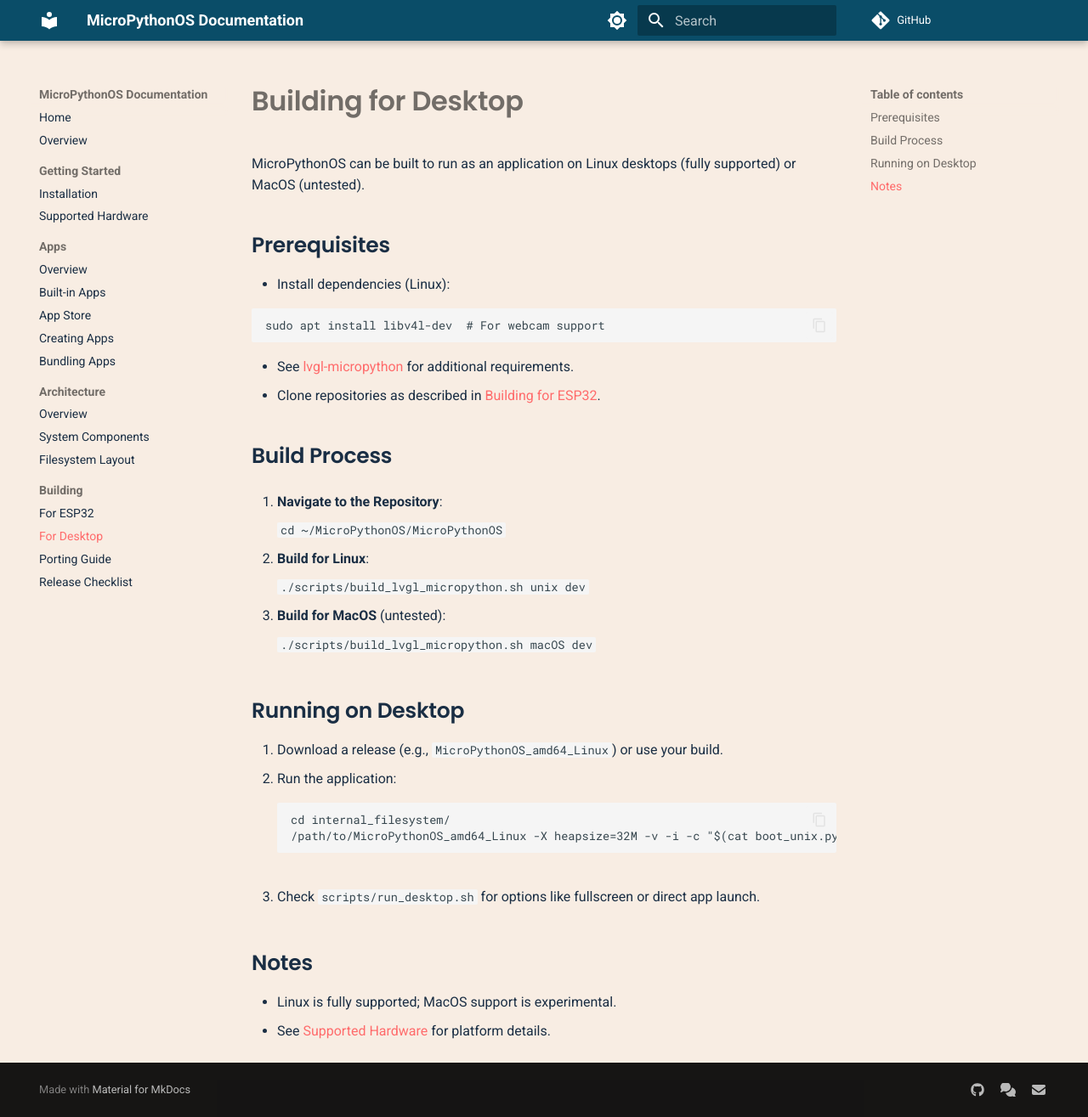
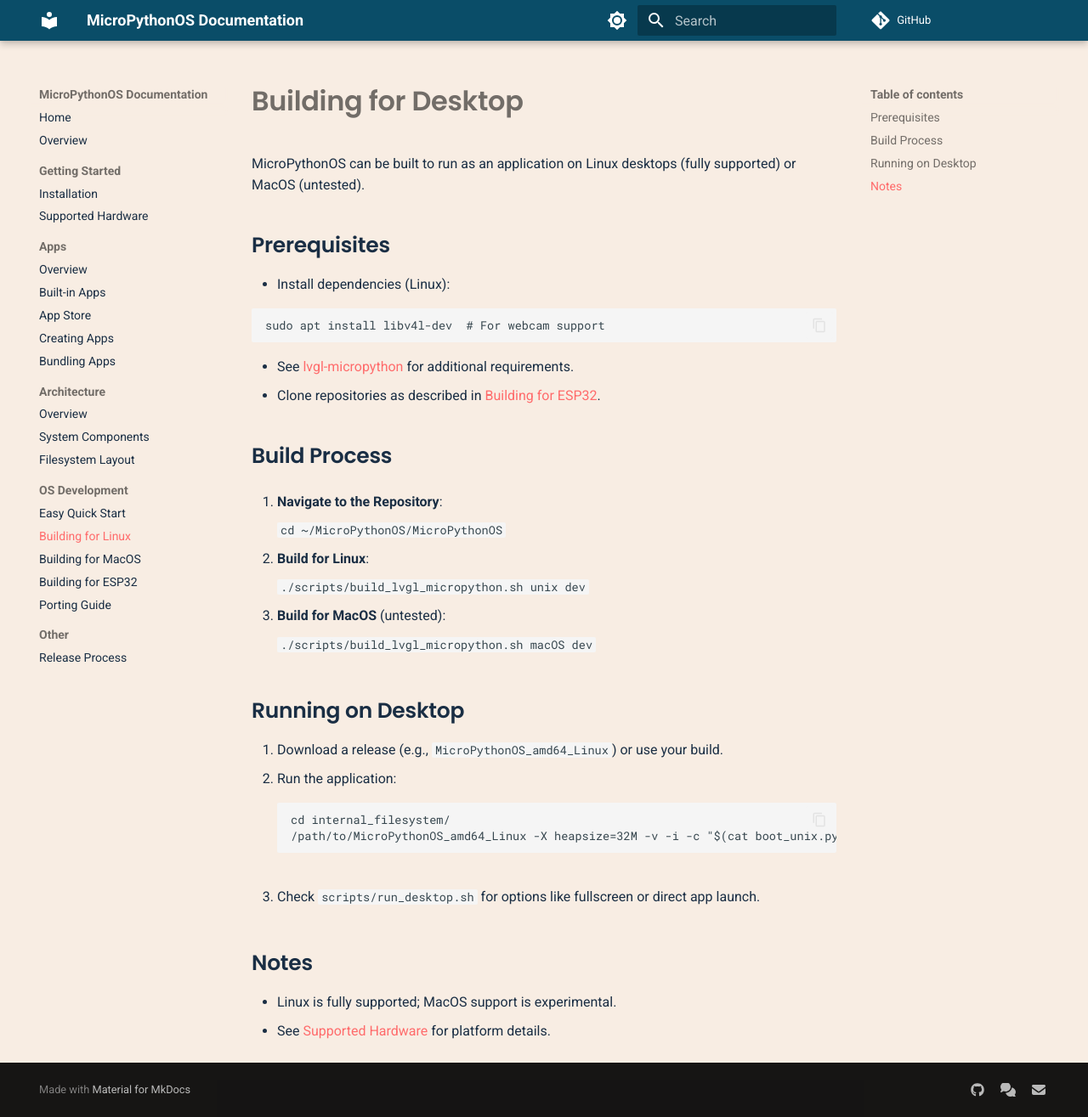
Before and after one commit to MicroPythonOS/docs, an MkDocs documentation site: the page built from docs/os-development/building-for-linux.md, in a window 1280 px wide and 1315 px high. Shown: the whole window at 85% size. Built offline with MkDocs 1.6.1 and Material for MkDocs 9.7.7, drawn with Linux system fonts in a browser that asks for light colours; comment, search, counter and statistics services are not loaded.

Commit message:
Modify structure

```diff
--- a/mkdocs.yml
+++ b/mkdocs.yml
@@ -47,11 +47,14 @@
       - Overview: architecture/overview.md
       - System Components: architecture/system-components.md
       - Filesystem Layout: architecture/filesystem.md
-  - Building:
-      - For ESP32: building/esp32.md
-      - For Desktop: building/desktop.md
-      - Porting Guide: building/porting.md
-      - Release Checklist: building/release-checklist.md
+  - OS Development:
+      - Easy Quick Start: os-development/prebuilt.md
+      - Building for Linux: os-development/building-for-linux.md
+      - Building for MacOS: os-development/building-for-macos.md
+      - Building for ESP32: os-development/building-for-esp32.md
+      - Porting Guide: os-development/porting.md
+  - Other:
+      - Release Process: other/release-checklist.md
 extra:
   social:
     - icon: fontawesome/brands/github
```
Also changed, not shown: docs/os-development/building-for-esp32.md (renamed from docs/building/esp32.md), docs/os-development/building-for-linux.md (renamed from docs/building/desktop.md), docs/os-development/porting.md (renamed from docs/building/porting.md), docs/other/release-checklist.md (renamed from docs/building/release-checklist.md).
